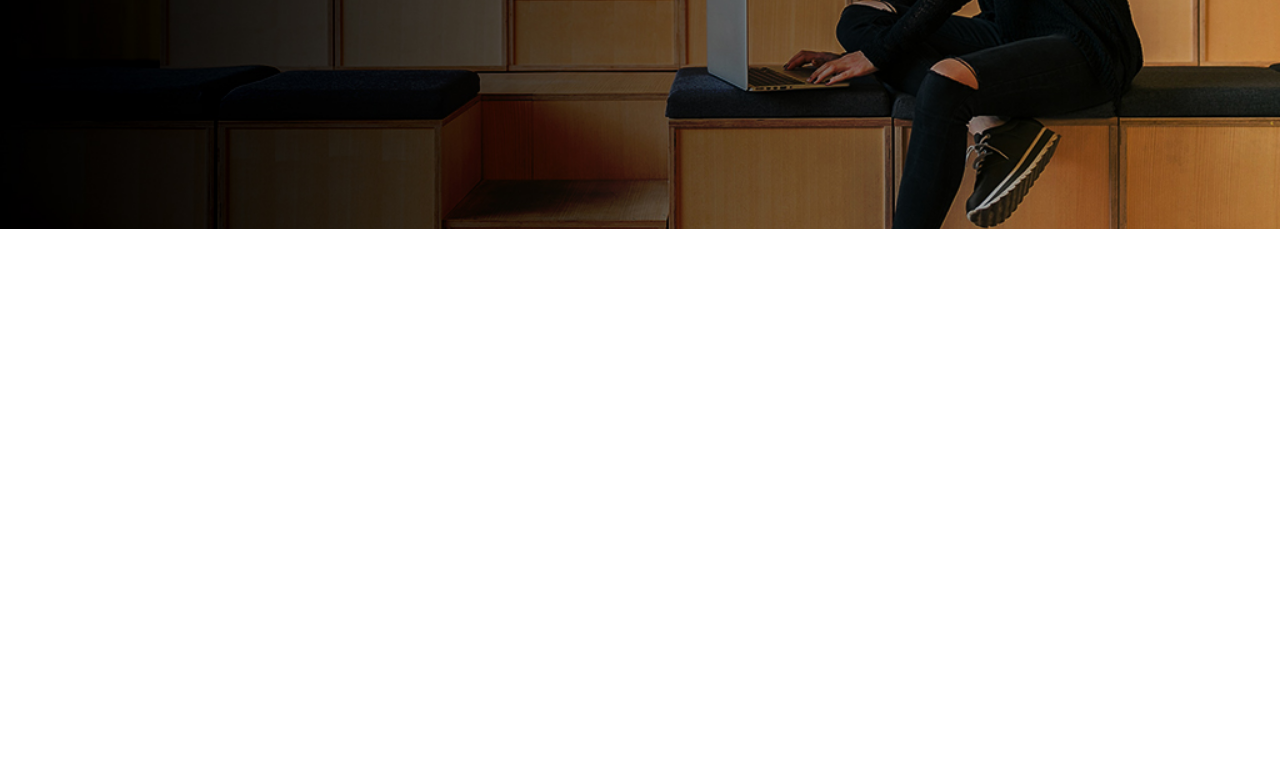
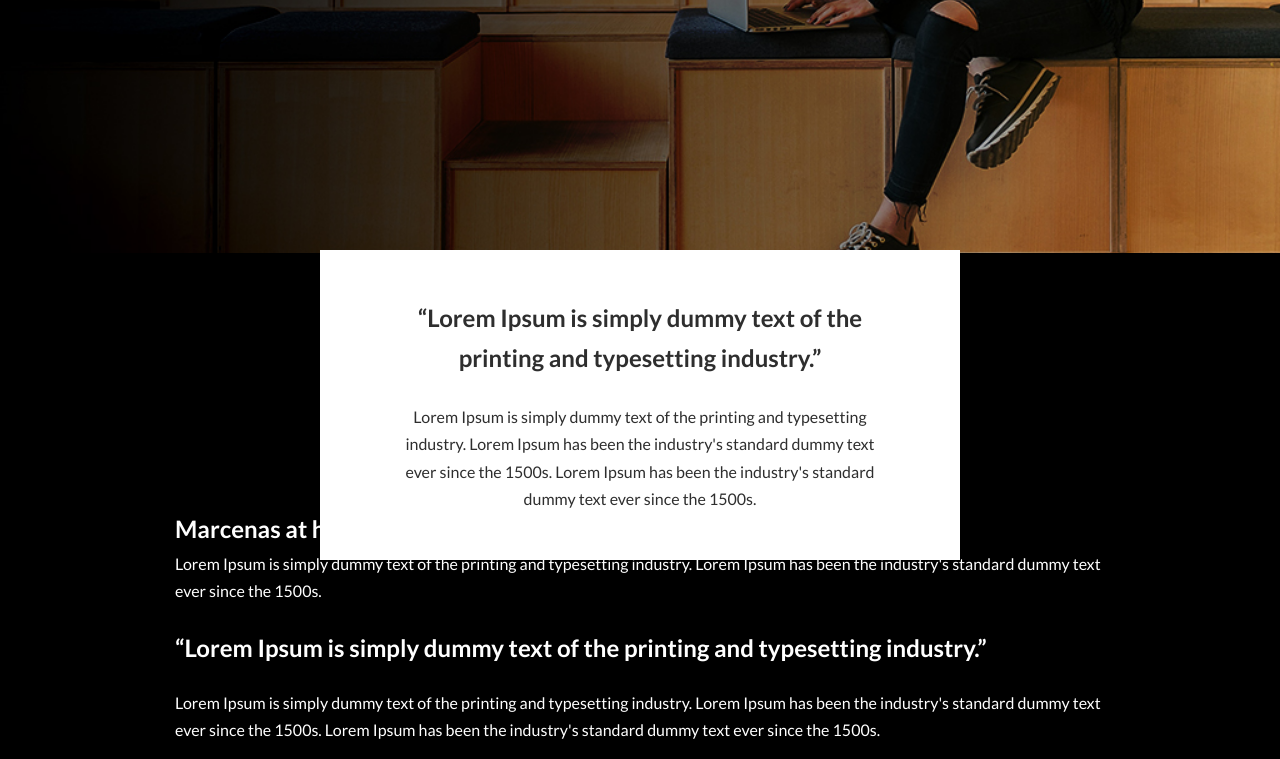
Before and after one commit to Caroline-Barbosa-Vilar/test-uol, a plain HTML site: page index.html in a window 1280 px wide. Shown: the part 536-1295 px from the top of the page. Before the commit the page ends 800 px from the top, so only its background shows below. Drawn offline with Linux system fonts and the light colour scheme.

Commit message:
finished the presentation and white block style

```diff
--- a/index.html
+++ b/index.html
@@ -28,6 +28,28 @@
             <span>at hendrerit.</span>
           </h1>
           <p class="description">Lorem Ipsum is simply dummy text of the printing and typesetting industry. Lorem Ipsum has been the industry's standard dummy text ever since the 1500s.</p>
+
+          <div class="white-block">
+            <h2>“Lorem Ipsum is simply dummy text of the printing and typesetting industry.”</h2>
+            <p>Lorem Ipsum is simply dummy text of the printing and typesetting industry. Lorem Ipsum has been the industry's standard dummy text ever since the 1500s. Lorem Ipsum has been the industry's standard dummy text ever since the 1500s.</p>
+          </div>
+        </div>
+      </div>
+    </section>
+
+    <section class="view-full" id="information">
+      <div class="view-limit">
+        <div class="content">
+          <h1>
+            <span>Marcenas</span>
+            <span>at hendrerit.</span>
+          </h1>
+          <p class="description">Lorem Ipsum is simply dummy text of the printing and typesetting industry. Lorem Ipsum has been the industry's standard dummy text ever since the 1500s.</p>
+
+          <div class="white-block">
+            <h2>“Lorem Ipsum is simply dummy text of the printing and typesetting industry.”</h2>
+            <p>Lorem Ipsum is simply dummy text of the printing and typesetting industry. Lorem Ipsum has been the industry's standard dummy text ever since the 1500s. Lorem Ipsum has been the industry's standard dummy text ever since the 1500s.</p>
+          </div>
         </div>
       </div>
     </section>
--- a/src/css/fonts.css
+++ b/src/css/fonts.css
@@ -1 +1 @@
-@import url('https://fonts.googleapis.com/css2?family=Lato:wght@400;700&display=swap');
+@import url('https://fonts.googleapis.com/css2?family=Lato:wght@400;600;700&display=swap');
--- a/src/css/pages/home.css
+++ b/src/css/pages/home.css
@@ -9,6 +9,7 @@
 #presentation {
   background-image: url(../../../content/img/perfil/1.jpg);
   background-size: cover;
+  background-position: center;
   padding-top: 8rem;
   padding-bottom: 16rem;
 }
@@ -30,3 +31,22 @@
   max-width: 26rem;
   margin-top: 1rem;
 }
+#presentation .white-block {
+  max-width: 48.125rem;
+  background-color: var(--primary-color);
+  color: var(--secondary-color);
+  text-align: center;
+  padding: 3rem 5rem;
+  position: absolute;
+  left: 50%;
+  bottom: -18.5rem;
+  transform: translateX(-50%);
+}
+#presentation .white-block h2 {
+  font-weight: 600;
+  margin: 0 0 1.5rem;
+}
+#information {
+  background-color: black;
+  padding-top: 15rem;
+}
```
